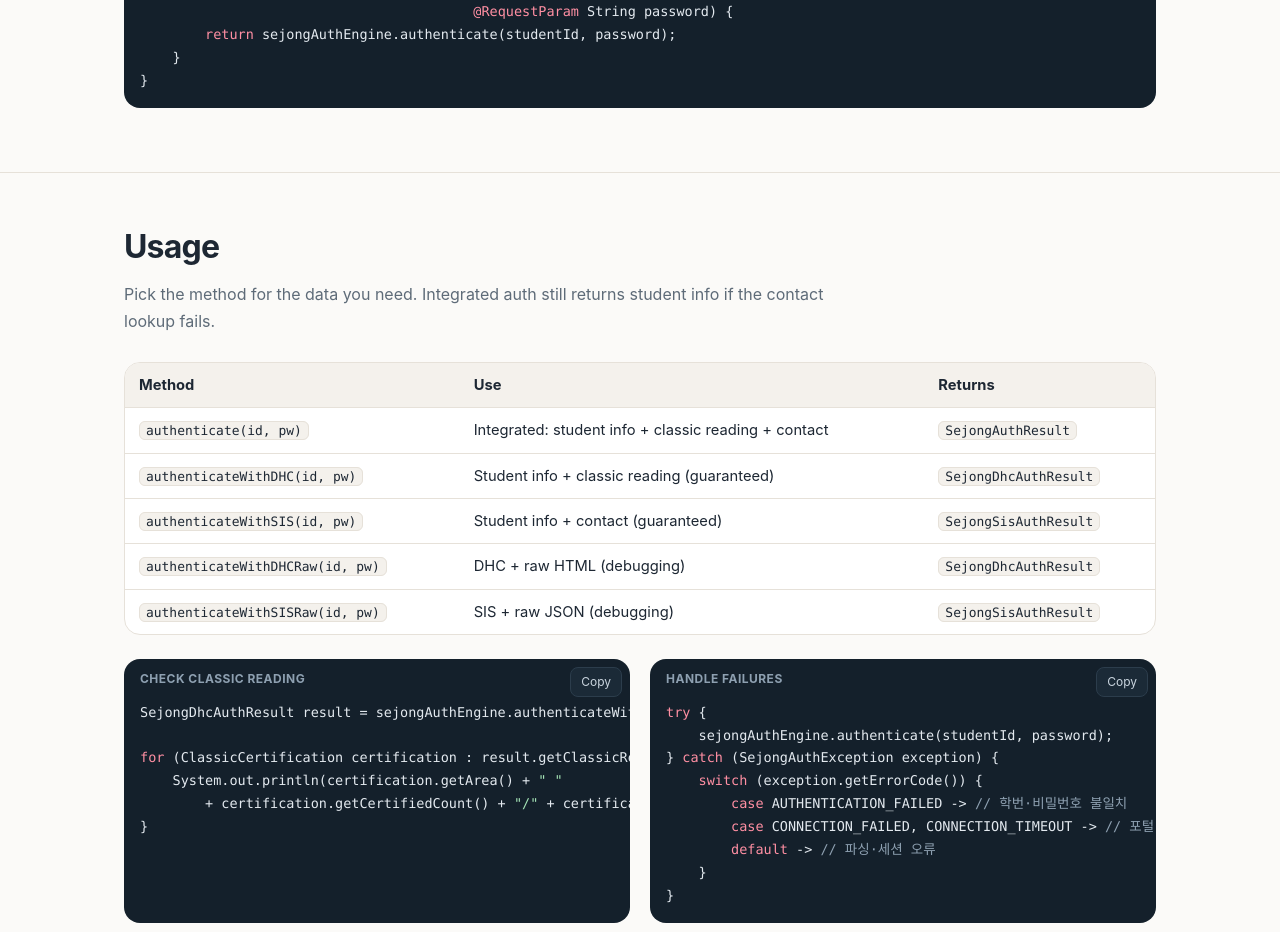
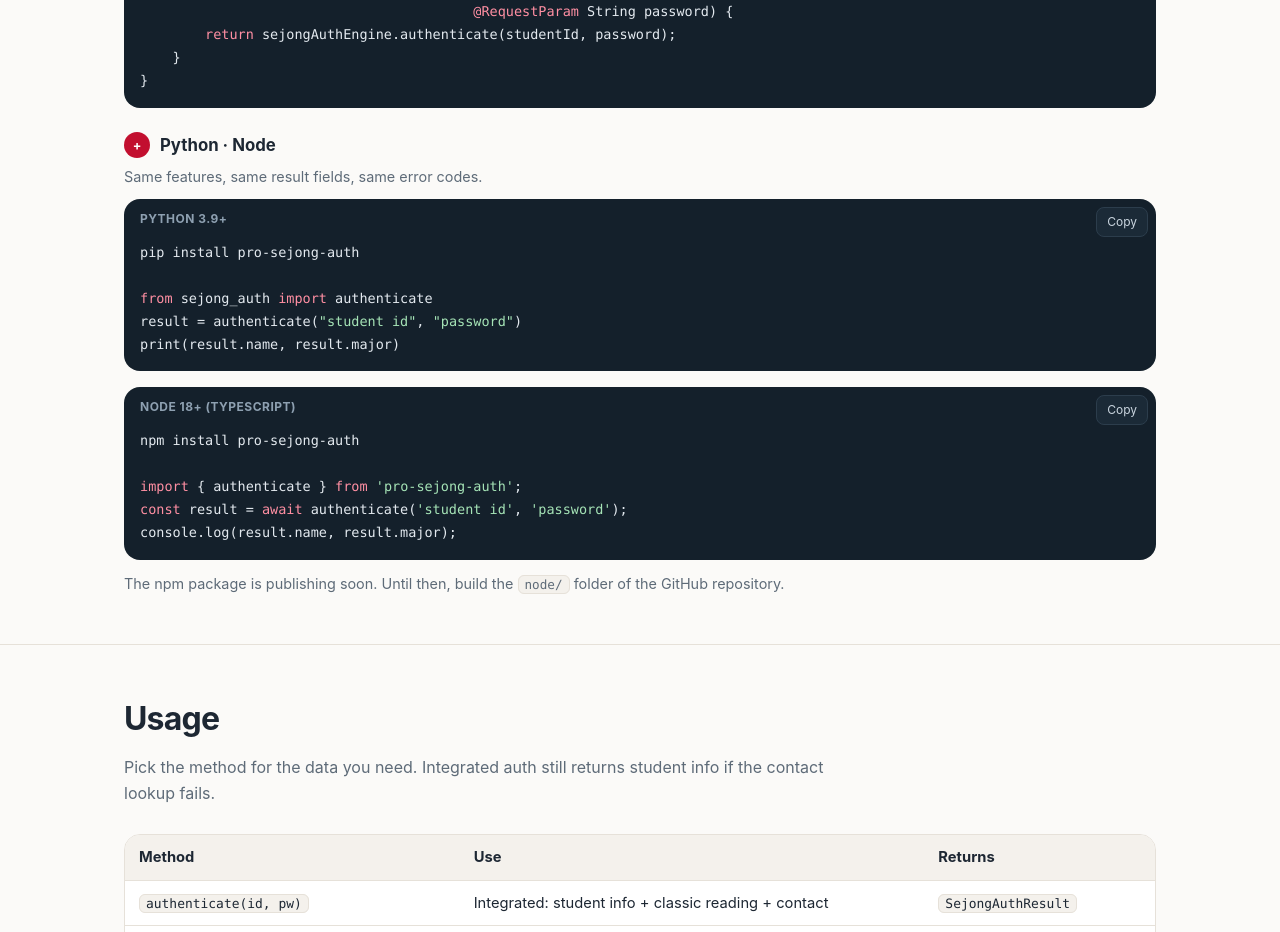
Before and after one commit to Cassiiopeia/SUH-sejong-univ-auth, a plain HTML site: page index.html in a window 1280 px wide. Shown: the part 3433-4365 px from the top of the page. Drawn offline with Linux system fonts and the light colour scheme; a web font is replaced by a local one.

Commit message:
Python, Node 패키지 추가와 Maven Central, PyPI, npm 배포 : docs : 소개 페이지 빠른 시작에 Python·Node 사용 예시 추가 (npm 배포 전 안내 포함) https://github.com/Cassiiopeia/pro-sejong-auth/issues/23

```diff
--- a/index.html
+++ b/index.html
@@ -364,6 +364,23 @@ result.getMajor();   <span class="comment">// "컴퓨터공학과"</span></pre><
         <span class="keyword">return</span> sejongAuthEngine.authenticate(studentId, password);
     }
 }</pre></div>
+
+      <!-- 다른 언어 (같은 기능·결과·에러 코드) -->
+      <h3 class="step-title"><b>+</b><span data-i18n="otherLanguagesTitle">Python · Node</span></h3>
+      <p class="section-lead" style="margin:-4px 0 10px;font-size:.9rem" data-i18n-html="otherLanguagesLead">같은 기능, 같은 결과 필드, 같은 에러 코드입니다.</p>
+      <div class="code-block"><span class="code-block-label">Python 3.9+</span><button class="copy-button" type="button" data-i18n="copy">복사</button>
+<pre>pip install pro-sejong-auth
+
+<span class="keyword">from</span> sejong_auth <span class="keyword">import</span> authenticate
+result = authenticate(<span class="string">"student id"</span>, <span class="string">"password"</span>)
+print(result.name, result.major)</pre></div>
+      <div class="code-block"><span class="code-block-label">Node 18+ (TypeScript)</span><button class="copy-button" type="button" data-i18n="copy">복사</button>
+<pre>npm install pro-sejong-auth
+
+<span class="keyword">import</span> { authenticate } <span class="keyword">from</span> <span class="string">'pro-sejong-auth'</span>;
+<span class="keyword">const</span> result = <span class="keyword">await</span> authenticate(<span class="string">'student id'</span>, <span class="string">'password'</span>);
+console.log(result.name, result.major);</pre></div>
+      <p class="section-lead" style="margin:-4px 0 0;font-size:.9rem" data-i18n-html="npmPendingHint">npm 패키지는 곧 배포됩니다. 그 전에는 GitHub 저장소의 <span class="inline-code">node/</span> 폴더를 빌드해 쓰세요.</p>
     </div>
   </section>
 
@@ -507,6 +524,7 @@ const MESSAGES = {
     flow3Title: 'SSO로 정보 조회', flow3Body: 'DHC(classic.sejong.ac.kr) · SIS(sjpt.sejong.ac.kr)', flow4Title: '결과 객체 반환', flow4Body: '이름, 학과, 학년, 고전독서, 연락처',
     quickTitle: '빠른 시작', quickLead: '<b>Maven Central</b>에서 배포합니다. Gradle·Maven 기본 저장소라 의존성 한 줄이면 됩니다.',
     step1: '저장소 (기본값)', step2: '의존성 추가', step3: '주입받아 호출', versionHint: '최신 버전은 위 Maven Central 배지에서 확인하세요.',
+    otherLanguagesTitle: 'Python · Node', otherLanguagesLead: '같은 기능, 같은 결과 필드, 같은 에러 코드입니다.', npmPendingHint: 'npm 패키지는 곧 배포됩니다. 그 전에는 GitHub 저장소의 <span class="inline-code">node/</span> 폴더를 빌드해 쓰세요.',
     usageTitle: '사용법', usageLead: '필요한 정보에 맞는 메서드를 고르세요. 통합 인증은 연락처 조회가 실패해도 학생 정보는 돌려줍니다.',
     colMethod: '메서드', colUse: '용도', colReturn: '반환',
     useIntegrated: '통합: 학생 정보 + 고전독서 + 연락처', useDhc: '학생 정보 + 고전독서 (보장)', useSis: '학생 정보 + 연락처 (보장)',
@@ -553,6 +571,7 @@ const MESSAGES = {
     flow3Title: 'Fetch via SSO', flow3Body: 'DHC (classic.sejong.ac.kr) · SIS (sjpt.sejong.ac.kr)', flow4Title: 'Typed result', flow4Body: 'Name, major, year, classic reading, contact',
     quickTitle: 'Quick start', quickLead: 'Published to <b>Maven Central</b>, the default repository for Gradle and Maven: one dependency line is all you need.',
     step1: 'Repository (default)', step2: 'Add the dependency', step3: 'Inject and call', versionHint: 'Check the Maven Central badge above for the latest version.',
+    otherLanguagesTitle: 'Python · Node', otherLanguagesLead: 'Same features, same result fields, same error codes.', npmPendingHint: 'The npm package is publishing soon. Until then, build the <span class="inline-code">node/</span> folder of the GitHub repository.',
     usageTitle: 'Usage', usageLead: 'Pick the method for the data you need. Integrated auth still returns student info if the contact lookup fails.',
     colMethod: 'Method', colUse: 'Use', colReturn: 'Returns',
     useIntegrated: 'Integrated: student info + classic reading + contact', useDhc: 'Student info + classic reading (guaranteed)', useSis: 'Student info + contact (guaranteed)',
```
